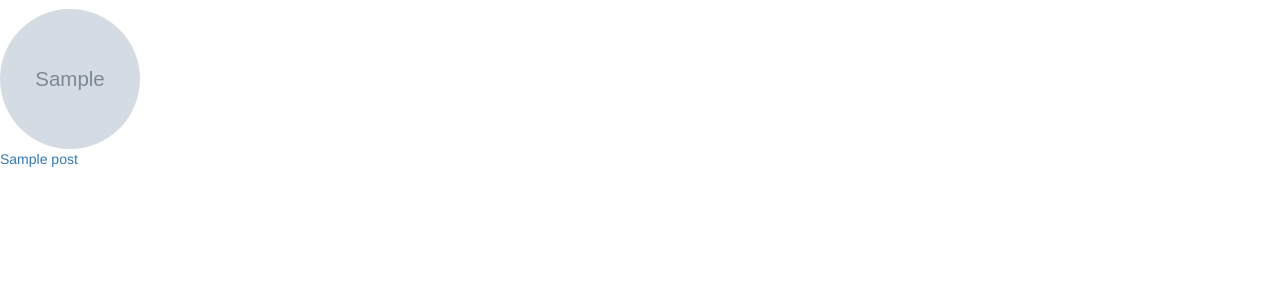
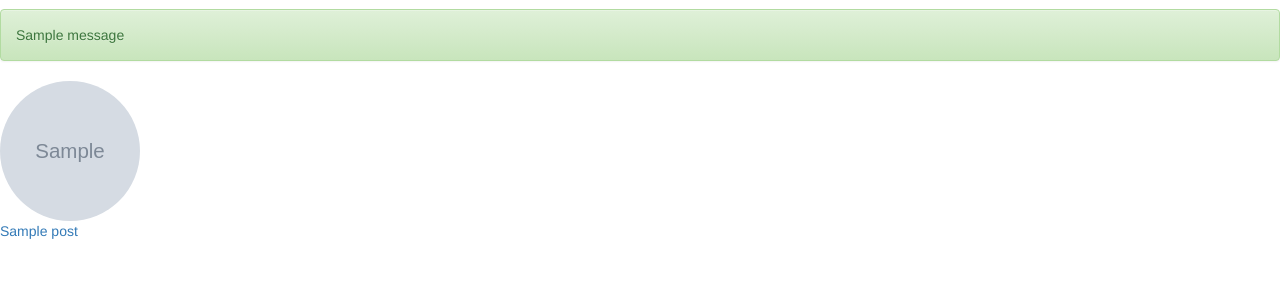
Before and after one commit to Sangheun/report5, a Django app: page /blog/ in a window 1280 px wide. Shown: the part 51-351 px from the top of the page. Run offline with Django 3.2, Linux system fonts and the light colour scheme; tables that the repository leaves empty hold one stand-in row (values such as "Sample post"); grey boxes marked "Sample" are stand-in pictures; one stand-in notice (Sample message) is shown; some libraries are stand-ins or nearby versions.

Commit message:
댓글 추가/수정 시 알림이 뜨는 기능 구현

```diff
--- a/blog/templates/blog/base.html
+++ b/blog/templates/blog/base.html
@@ -41,7 +41,13 @@
         </div><!--/.nav-collapse -->
       </div>
     </nav>
-
+    {% if messages %}
+        {% for message in messages %}
+            <div class="alert alert-{{message.tags}}">
+                {{message}}
+            </div>
+        {% endfor %}
+    {% endif %}
 
     {% block content %}
     {% endblock %}
--- a/blog/views.py
+++ b/blog/views.py
@@ -1,3 +1,4 @@
+from django.contrib import messages
 from .forms import CommentForm
 from django.shortcuts import render, get_object_or_404, redirect
 from .models import Post, Comment
@@ -22,6 +23,7 @@ def comment_new(request, post_pk):
             comment.post = get_object_or_404(Post, pk=post_pk)
             comment.user = request.user
             comment.save()
+            messages.success(request, '새로운 댓글이 등록되었습니다.')
             return redirect('blog:post_detail', post_pk)
     else:
         form = CommentForm()
@@ -39,6 +41,7 @@ def comment_edit(request, post_pk, pk):
             comment.post = get_object_or_404(Post, pk=post_pk)
             comment.user = request.user
             comment.save()
+            messages.success(request, '댓글이 수정되었습니다.')
             return redirect('blog:post_detail', post_pk)
     else:
         form = CommentForm(instance=comment)
```
